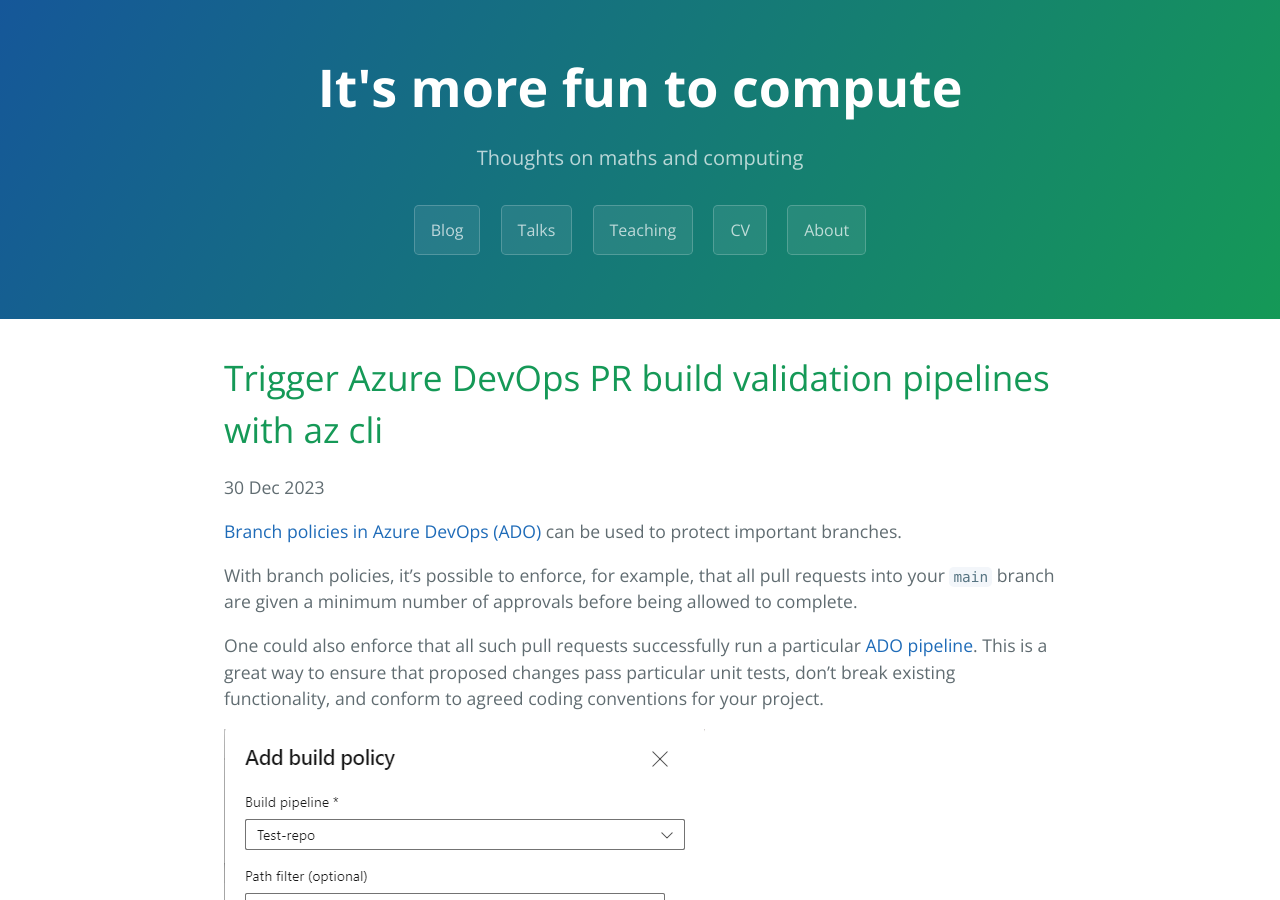
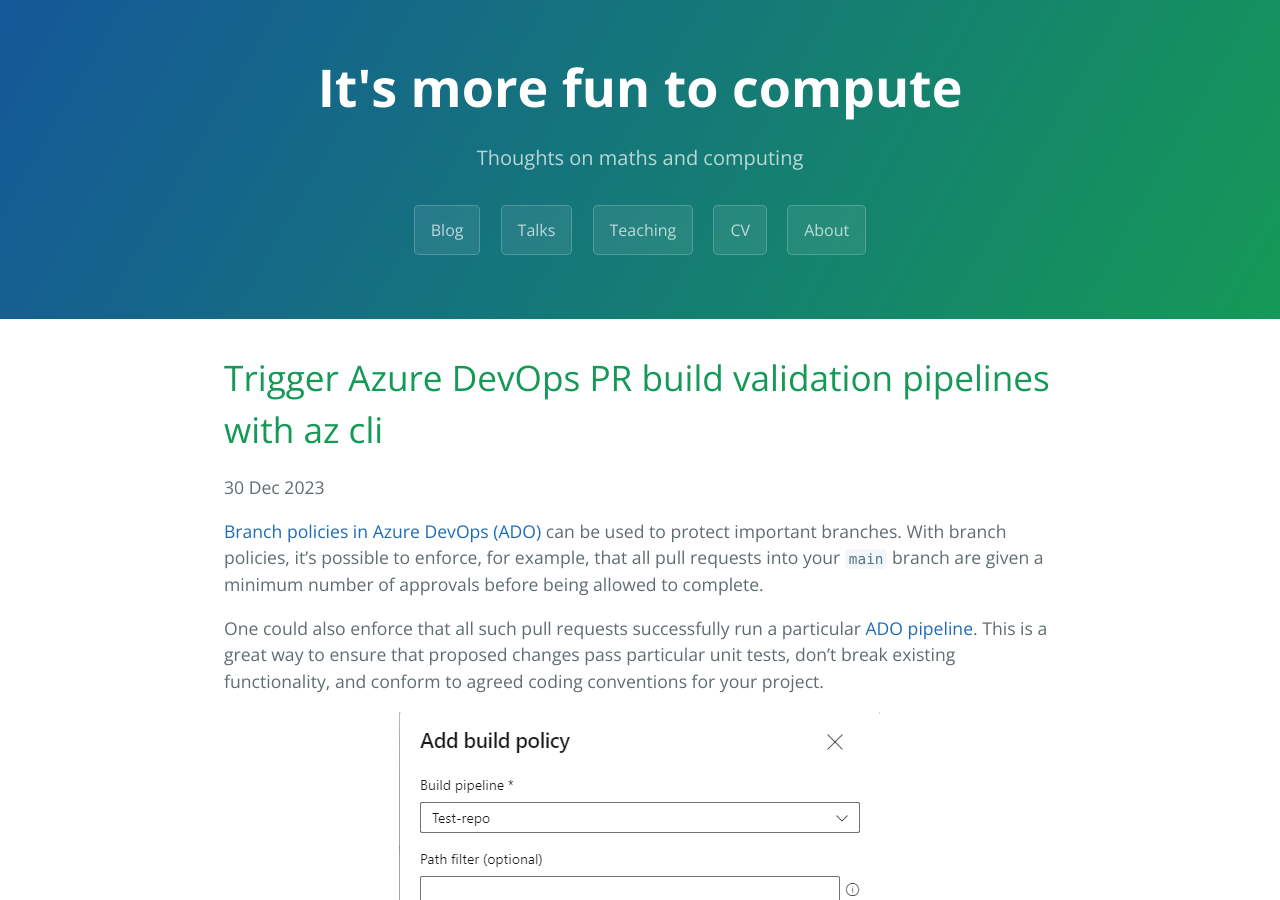
Before and after one commit to jwalton3141/jwalton3141.github.io, a Jekyll site: the page built from _posts/2023-12-30-ADO-trigger-pr-build-validation-pipeline-az-cli.md, in a window 1280 px wide and 900 px high. Built offline with Jekyll 4.4.1, drawn with Linux system fonts in a browser that asks for light colours; comment, search, counter and statistics services are not loaded.

Commit message:
fix(blog/ado-build-validation): Centre images and expand preview

```diff
--- a/_posts/2023-12-30-ADO-trigger-pr-build-validation-pipeline-az-cli.md
+++ b/_posts/2023-12-30-ADO-trigger-pr-build-validation-pipeline-az-cli.md
@@ -5,7 +5,6 @@
 ---
 
 [Branch policies in Azure DevOps (ADO)](https://learn.microsoft.com/en-us/azure/devops/repos/git/branch-policies) can be used to protect important branches.
-
 With branch policies, it's possible to enforce, for example, that all pull
 requests into your `main` branch are given a minimum number of approvals before
 being allowed to complete.
@@ -16,7 +15,9 @@
 don't break existing functionality, and conform to agreed coding conventions
 for your project.
 
-![Adding a build policy to a branch ([source](https://learn.microsoft.com/en-us/azure/devops/repos/git/branch-policies?view=azure-devops&tabs=browser#build-validation))](/assets/posts/ado_trigger_build_pipeline/add_build_policy.png)
+<p align="center">
+<img src="/assets/posts/ado_trigger_build_pipeline/add_build_policy.png" alt="Adding a build policy to a branch.">
+</p>
 
 Branch policies can then be viewed as a useful tool in helping maintain and
 enforce quality control on code that is allowed into production, or other
@@ -43,7 +44,10 @@
 PR's branch policies, as if you had pressed the queue button from your PR, it's
 necessary to use the `az repos pr policy` command.
 
-![Queuing a build policy pipeline from a PR.](/assets/posts/ado_trigger_build_pipeline/queue_pipeline.png)
+<p align="center">
+<img src="/assets/posts/ado_trigger_build_pipeline/queue_pipeline.png" alt="Queuing a build policy pipeline from a PR.">
+</p>
+
 
 ## Triggering build validation pipelines with the Azure CLI
 
```
